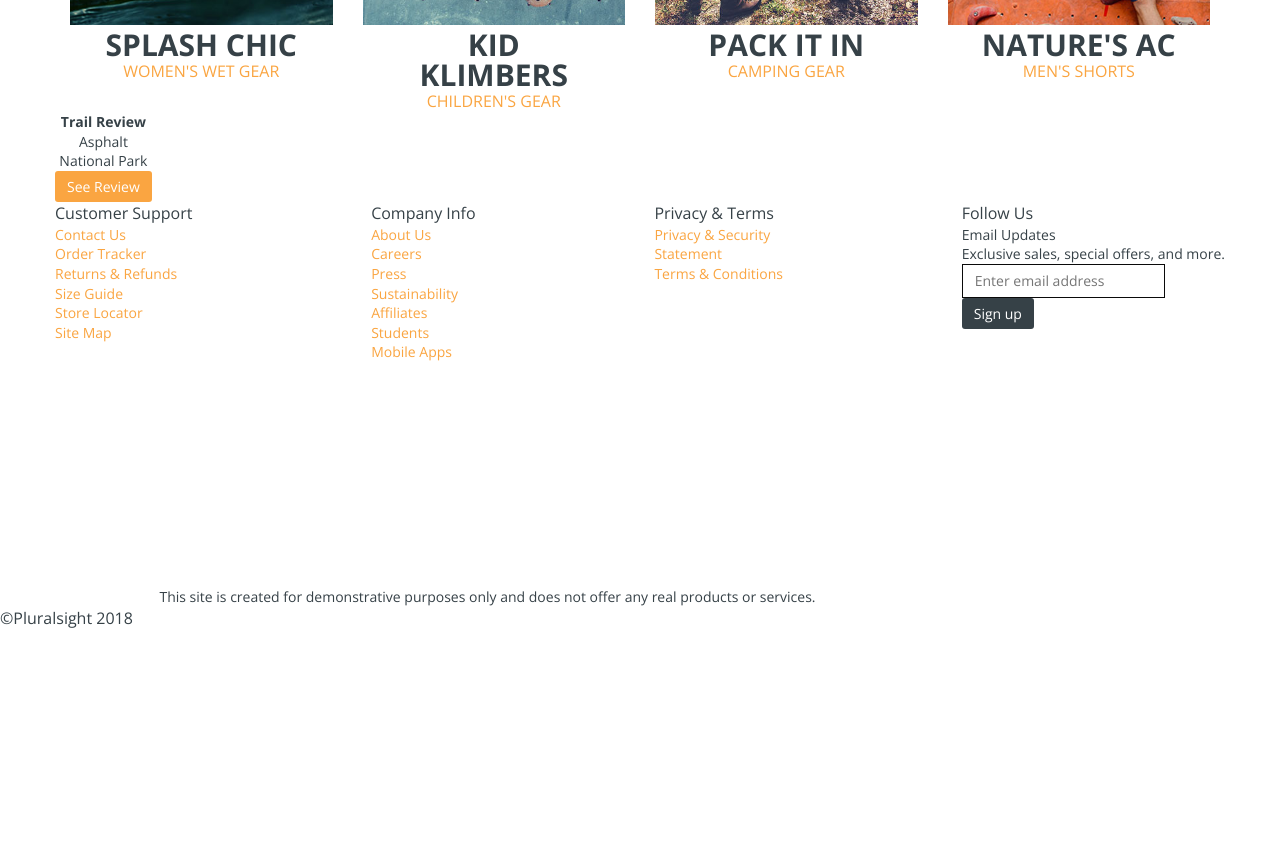
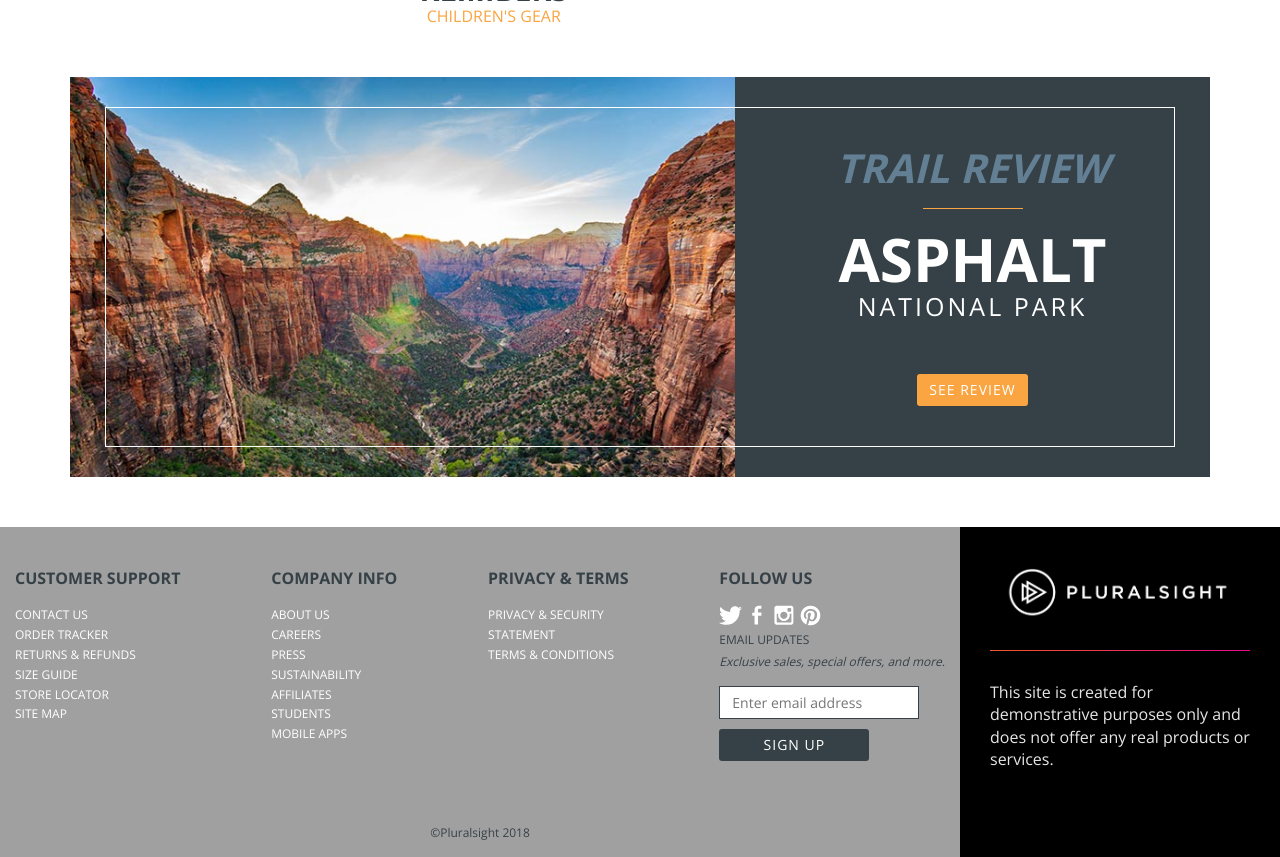
Before and after one commit to simiel/pluralsight-projects-HTMLCSS-LandingPage, a website: page index.html in a window 1280 px wide. Shown: the part 1211-2068 px from the top of the page. Before the commit the page ends 1840 px from the top, so only its background shows below. Drawn offline with nearby package versions, Linux system fonts and the light colour scheme.

Commit message:
Almost Done  Yeeeaaahhh

```diff
--- a/css/main.css
+++ b/css/main.css
@@ -116,8 +116,8 @@ section {
 }
 
 .brand{
-    height: 170px;
-    width: 85px;
+    width: 170px;
+    height: 85px;
     margin-left: 15px;
     margin-right: 60px;
 }
@@ -263,3 +263,201 @@ section {
     font-weight: 700;
     line-height: 1;
 }
+
+.full-banner{
+    padding: 0 15px;
+    margin: 50px 0;
+    position: relative;
+}
+
+.full-banner ::before{
+    content: ' ';
+    position: absolute;
+    border: 1px solid #ffffff;
+    top: 30px;
+    bottom: 30px;
+    left: 50px;
+    right: 50px;
+    z-index: 1;
+}
+
+.full-banner-image{
+    flex: 0 0 58.333333%;
+    background-image: url('../img/vista.jpg');
+    background-size: cover;
+    background-position: top center;
+    min-height: 400px;
+}
+
+.full-banner-sidebar{
+    flex: 0 0 41.666667%;
+    background-color: #364147;
+    padding: 30px;
+    color: white;
+    text-transform: uppercase;
+}
+
+.full-banner-sidebar h4{
+    font-size: 40px;
+    font-weight: 700;
+    font-style: italic;
+    color: #637f94;
+    line-height: 1;
+}
+
+.full-banner-sidebar h4::after  {
+    content: " ";
+    height: 1px;
+    width: 100px;
+    background-color: #faa541;
+    margin: 20px auto;
+    display: block;
+}
+
+.full-banner-sidebar > div:nth-of-type(1){
+    font-size: 60px;
+    font-weight: 700;
+    line-height: 1;
+}
+
+.full-banner-sidebar > div:nth-of-type(2){
+    font-size: 25px;
+    font-weight: 200;
+    letter-spacing: 3px;
+}
+
+.full-banner-sidebar .btn.btn-default{
+    margin-top: 50px;
+    letter-spacing: 1px;
+    text-transform: uppercase;
+    z-index: 1;
+}
+
+footer{
+    display: flex;
+    flex-wrap: wrap;
+    position: relative;
+    min-height: 330px;
+    background-color: black;
+    z-index: 0;
+}
+
+footer::after{
+    content: " ";
+    width: 75%;
+    background-color: #a0a0a0;
+    position: absolute;
+    top: 0;
+    bottom: 0;
+    left: 0;
+    right: 0;
+    z-index: -1;
+}
+
+.lists{
+    flex: 0 0 75%;
+    padding: 40px 15px;
+}
+
+.link-header{
+    font-size: 16px;
+    text-transform: uppercase;
+    margin-bottom: 15px;
+    font-weight: 700;
+}
+
+footer a{
+    color: white;
+    text-transform: uppercase;
+    font-size: 12px;
+    padding: 0 0 4px;
+}
+
+footer a:hover{
+    text-decoration: underline;
+}
+
+.social ul li  a{
+    display: block;
+    width: 23px;
+    height: 23px;
+    background-size: 23px 23px;
+    background-position: center;
+}
+
+.social ul li{
+    display: inline-block;
+}
+
+.twitter{
+    background-image: url("../img/twitter.svg");
+}
+
+.facebook{
+    background-image: url("../img/facebook.svg");
+}
+
+.instagram{
+    background-image: url("../img/instagram.svg");
+}
+
+.pinterest{
+    background-image: url("../img/pinterest.svg");
+}
+
+.newsletter .link-header{
+    font-size: 12px;
+    font-weight: 400;
+    margin-bottom: 5px;
+}
+
+.newsletter .link-subheader{
+    font-style: italic;
+    font-size: 12px;
+    margin-bottom: 15px;
+    font-weight: 400;
+}
+
+.newsletter input{
+    border: 1px solid #364147;
+    width: 200px;
+    margin-bottom: 10px;
+}
+
+.newsletter button{
+    width: 150px;
+    min-width: auto;
+    text-transform: uppercase;
+    letter-spacing: 1px;
+}
+
+.ps{
+    flex: 0 0 25%;
+    padding: 40px 0;
+    color: #e5e5e5;
+    font-size: 16px;
+}
+
+.ps img{
+    max-width: 230px;
+}
+
+.demo{
+    padding: 0 30px;
+}
+
+.demo::before{
+    content: "";
+    display: block;
+    width: 100%;
+    height: 1px;
+    margin: 30px 0;
+    background: linear-gradient(to right,#f05a28 0,#e80a89 100%);
+}
+
+.copyright{
+    flex: 0 0 75%;
+    padding: 10px 0;
+    font-size: 12px;
+    text-align: center;
+}
--- a/index.html
+++ b/index.html
@@ -105,9 +105,9 @@
       </section>
 
       <!-- FULL BANNER -->
-      <section>
-        <div></div>
-        <div class="flex flex-column align-center center">
+      <section class="full-banner">
+        <div class="full-banner-image"></div>
+        <div class="flex flex-column align-center center full-banner-sidebar">
           <h4>Trail Review</h4>
           <div>Asphalt</div>
           <div>National Park</div>
@@ -118,9 +118,9 @@
 
     <!-- FOOTER -->
     <footer>
-      <section class="container space-between">
-        <div>
-          <div class="text-primary">Customer Support</div>
+      <section class="container space-between lists">
+        <div class="">
+          <div class="text-primary link-header">Customer Support</div>
           <ul>
             <li><a href="#">Contact Us</a></li>
             <li><a href="#">Order Tracker</a></li>
@@ -131,7 +131,7 @@
           </ul>
         </div>
         <div>
-          <div class="text-primary">Company Info</div>
+          <div class="text-primary link-header">Company Info</div>
           <ul>
             <li><a href="#">About Us</a></li>
             <li><a href="#">Careers</a></li>
@@ -143,24 +143,24 @@
           </ul>
         </div>
         <div>
-          <div class="text-primary">Privacy &amp; Terms</div>
+          <div class="text-primary link-header">Privacy &amp; Terms</div>
           <ul>
             <li><a href="#">Privacy &amp; Security</a></li>
             <li><a href="#">Statement</a></li>
             <li><a href="#">Terms &amp; Conditions</a></li>
           </ul>
         </div>
-        <div>
-          <div class="text-primary">Follow Us</div>
+        <div class="social">
+          <div class="text-primary link-header">Follow Us</div>
           <ul>
-            <li><a href="#"></a></li>
-            <li><a href="#"></a></li>
-            <li><a href="#"></a></li>
-            <li><a href="#"></a></li>
+            <li><a class="twitter" href="#"></a></li>
+            <li><a class="facebook" href="#"></a></li>
+            <li><a class="instagram" href="#"></a></li>
+            <li><a class="pinterest" href="#"></a></li>
           </ul>
-          <div>
-            <div>Email Updates</div>
-            <div>Exclusive sales, special offers, and more.</div>
+          <div class="newsletter">
+            <div class="link-header">Email Updates</div>
+            <div class="link-subheader">Exclusive sales, special offers, and more.</div>
             <input class="form-control" type="text" placeholder="Enter email address" />
             <button class="btn btn-primary">Sign up</button>
           </div>
@@ -168,16 +168,16 @@
       </section>
 
       <!-- PS DEMO -->
-      <section>
+      <section class="ps">
         <div class="flex flex-column align-center">
           <img src="img/pluralsight-white.png" />
-          <div>
+          <div class="demo">
             This site is created for demonstrative purposes only and does not offer any real products or services.
           </div>
         </div>
       </section>
 
-      <div class="text-primary">&copy;Pluralsight 2018</div>
+      <div class="text-primary copyright">&copy;Pluralsight 2018</div>
     </footer>
   </body>
 </html>
```
